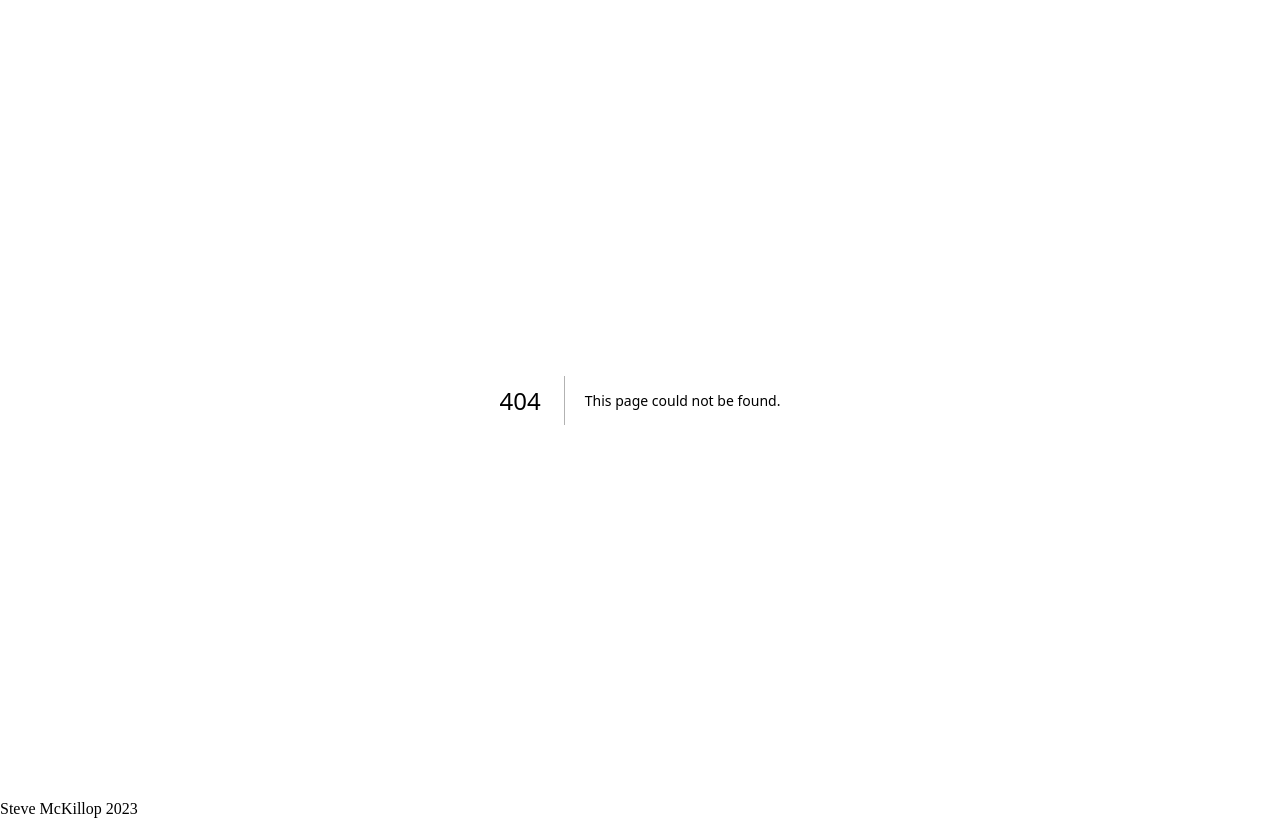
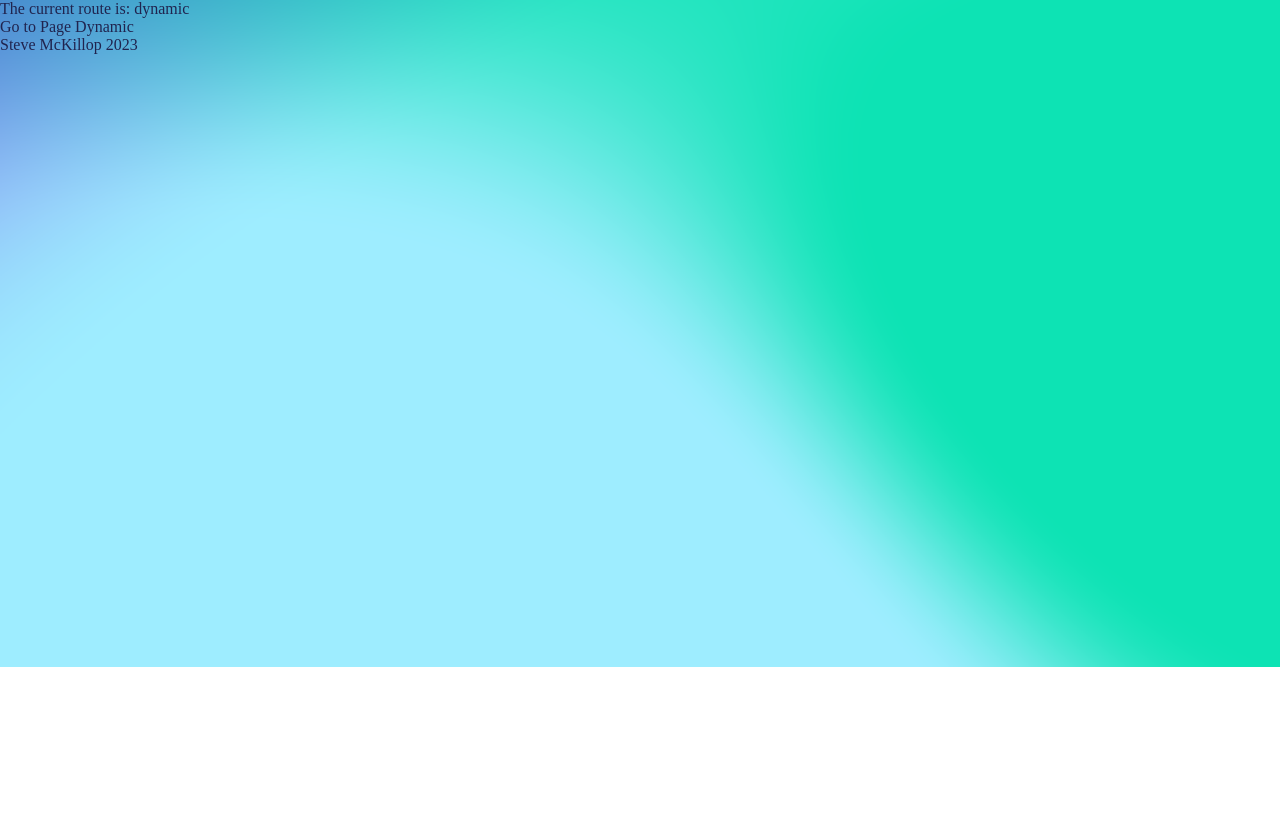
Before and after one commit to stevemckillop/nextjs-coffee-connoisseur, a Next.js app: page /dynamic in a window 1280 px wide. Before the commit this address had no page. Built offline with nearby package versions, Linux system fonts and the light colour scheme.

Commit message:
feat: finished exercise 1 on routing - part 43

```diff
--- /dev/null
+++ b/src/pages/[dynamic].js
@@ -0,0 +1,19 @@
+import { useRouter } from "next/router";
+import Link from "next/link";
+
+
+const DynamicRoute = () => {
+  const router = useRouter();
+  console.log("router", router);
+  return (
+    <div>
+      The current route is: {router.query.dynamic}
+      <br></br>
+      <Link href="/dynamic" >
+        Go to Page Dynamic
+      </Link>
+    </div>
+  )
+}
+
+export default DynamicRoute;
```
Also changed, not shown: src/pages/courses/nextjs.js (added, +9 -0 lines).
